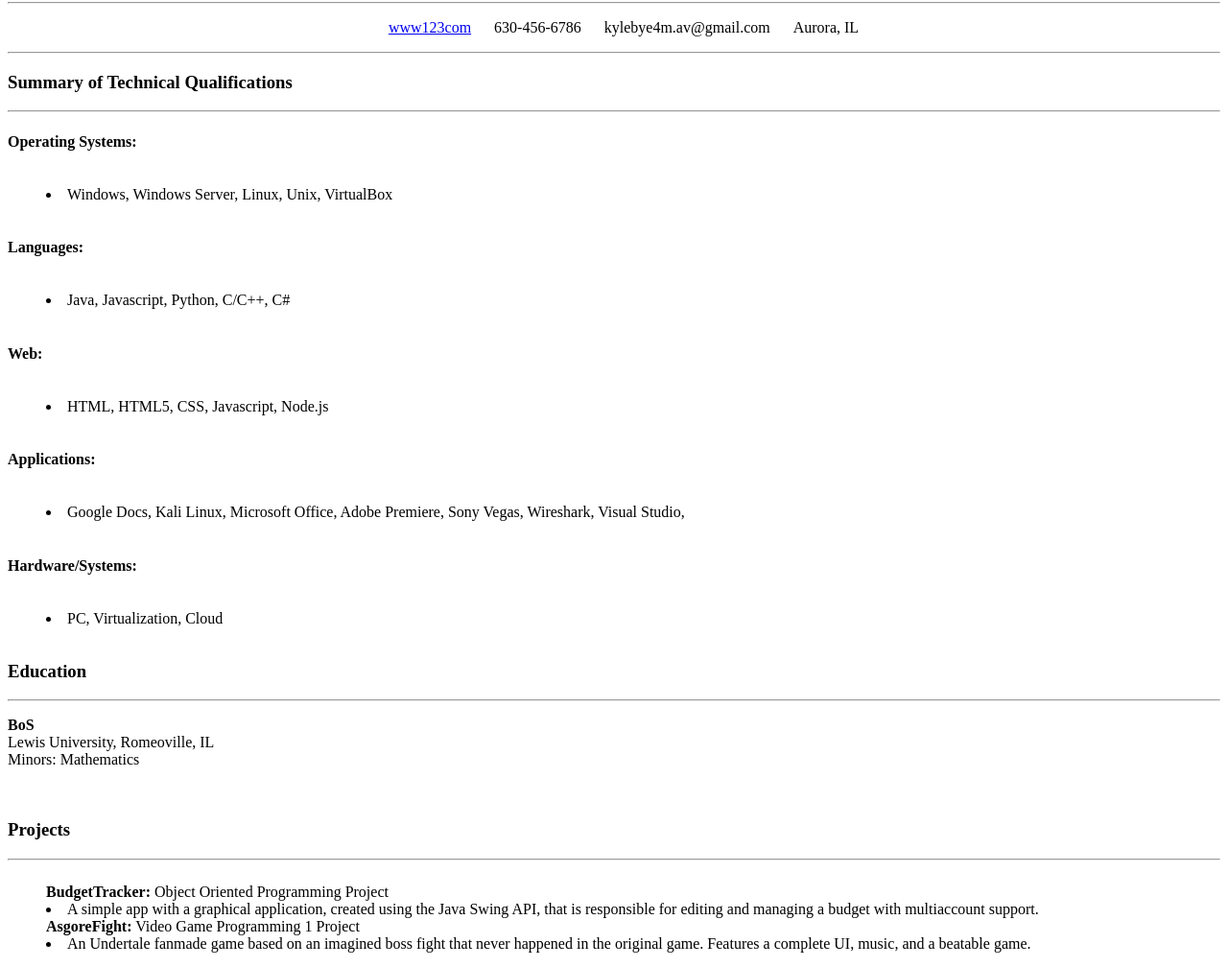
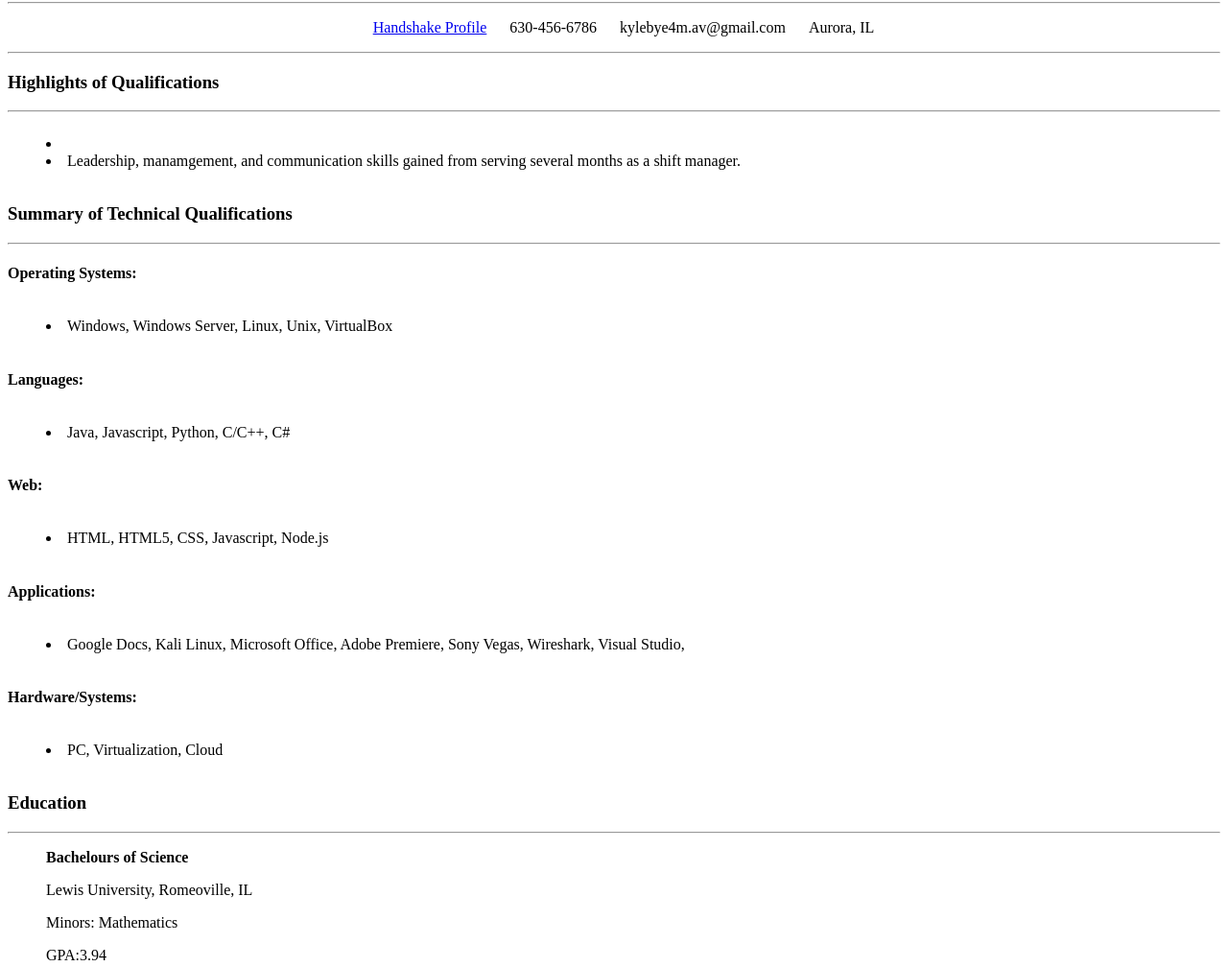
Before and after one commit to kylevbye/WebResume, a website: page client/index.html in a window 1280 px wide. Shown: the part 78-1086 px from the top of the page at 96% size. Drawn offline with Linux system fonts and the light colour scheme.

Commit message:
90% completion

```diff
--- a/client/index.css
+++ b/client/index.css
@@ -11,6 +11,10 @@ h1 {
     display: block;
     text-align: center;
     list-style-type: circle;
+}
+
+.education {
+    text-indent: 40px;
 }
 
 #personalInfoList li {
@@ -27,12 +31,4 @@ ul {
 
 ul li{
     text-align: left;
-    /*padding-left: 48px;*/
 }
-
-/*#personalInfoList li:first-child {
-    list-style-type: none;
-}
-#personalInfoList li:nth-child(2) {
-    list-style-type: none;
-}*/
--- a/client/index.html
+++ b/client/index.html
@@ -16,7 +16,7 @@
         <p id="personalInfo">
 
             <ul id ="personalInfoList">
-                <li><a href="wwww.google.com">www123com</a></li>
+                <li><a href="https://lewisu.joinhandshake.com/stu/users/19567398">Handshake Profile</a></li>
                 <li>630-456-6786</li>
                 <li>kylebye4m.av@gmail.com</li>
                 <li>Aurora, IL</li>
@@ -24,6 +24,13 @@
 
         </p>
         <hr>
+
+        <h3>Highlights of Qualifications</h3>
+        <hr>
+        <ul>
+            <li></li>
+            <li>Leadership, manamgement, and communication skills gained from serving several months as a shift manager.</li>
+        </ul>
 
         <h3>Summary of Technical Qualifications</h3>
         <hr>
@@ -43,11 +50,10 @@
 
         <h3>Education</h3>
         <hr>
-        <p id = "education">
-            <b>BoS</b><br>
-            Lewis University, Romeoville, IL<br>
-            Minors: Mathematics
-        </p>
+        <p class="education"><b>Bachelours of Science</b></p>
+        <p class="education">Lewis University, Romeoville, IL</p>
+        <p class="education">Minors: Mathematics</p>
+        <p class="education">GPA:3.94 </p>
         <br>
 
         <h3>Projects</h3>
```
